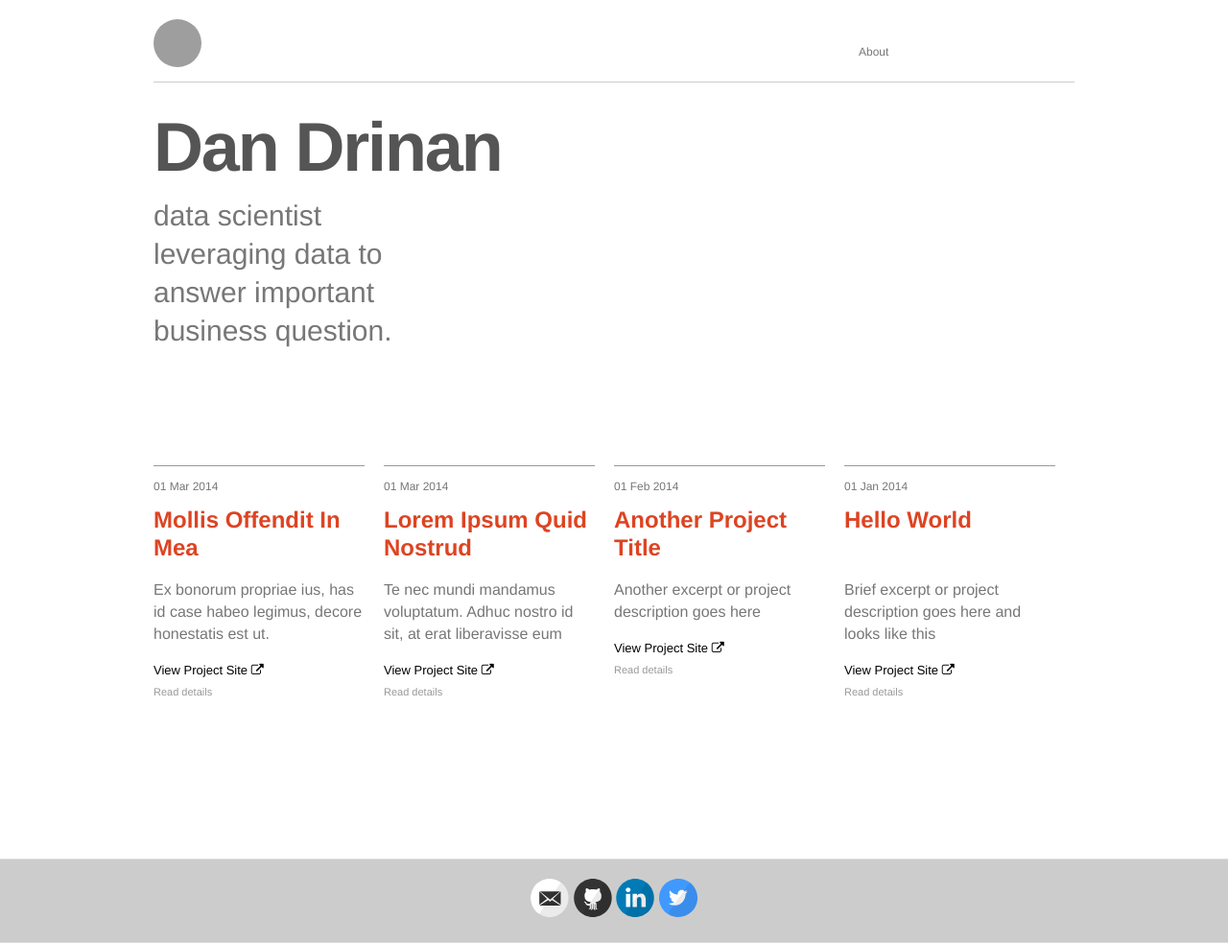
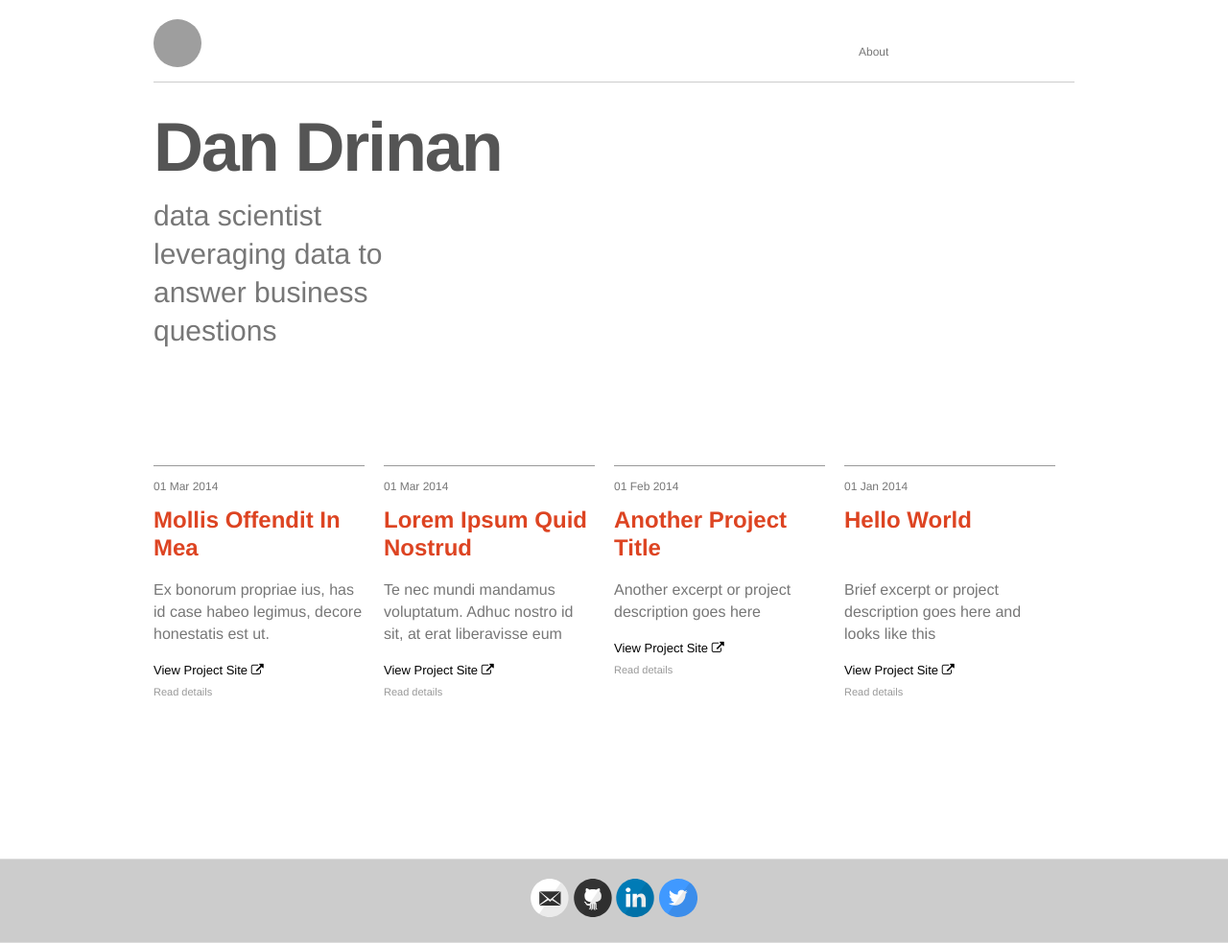
Before and after one commit to drinandan/drinandan.github.io, a Jekyll site: the page built from index.html, in a window 1280 px wide. Shown: the whole page at 96% size. Built offline with Jekyll 4.4.1, drawn with Linux system fonts in a browser that asks for light colours; nearby versions of some CDN libraries; grey boxes are pictures that could not be loaded.

Commit message:
updating the text on the front page

```diff
--- a/_config.yml
+++ b/_config.yml
@@ -6,7 +6,7 @@
 name: Dan Drinan
 
 # Short bio or description (displayed in the header)
-description: data scientist leveraging data to answer important business question.
+description: data scientist leveraging data to answer business questions
 
 # URL of your avatar or profile pic (you could use your GitHub profile pic)
 #avatar: https://pbs.twimg.com/profile_images/1779775150/bitty-icon_bigger.gif
```
